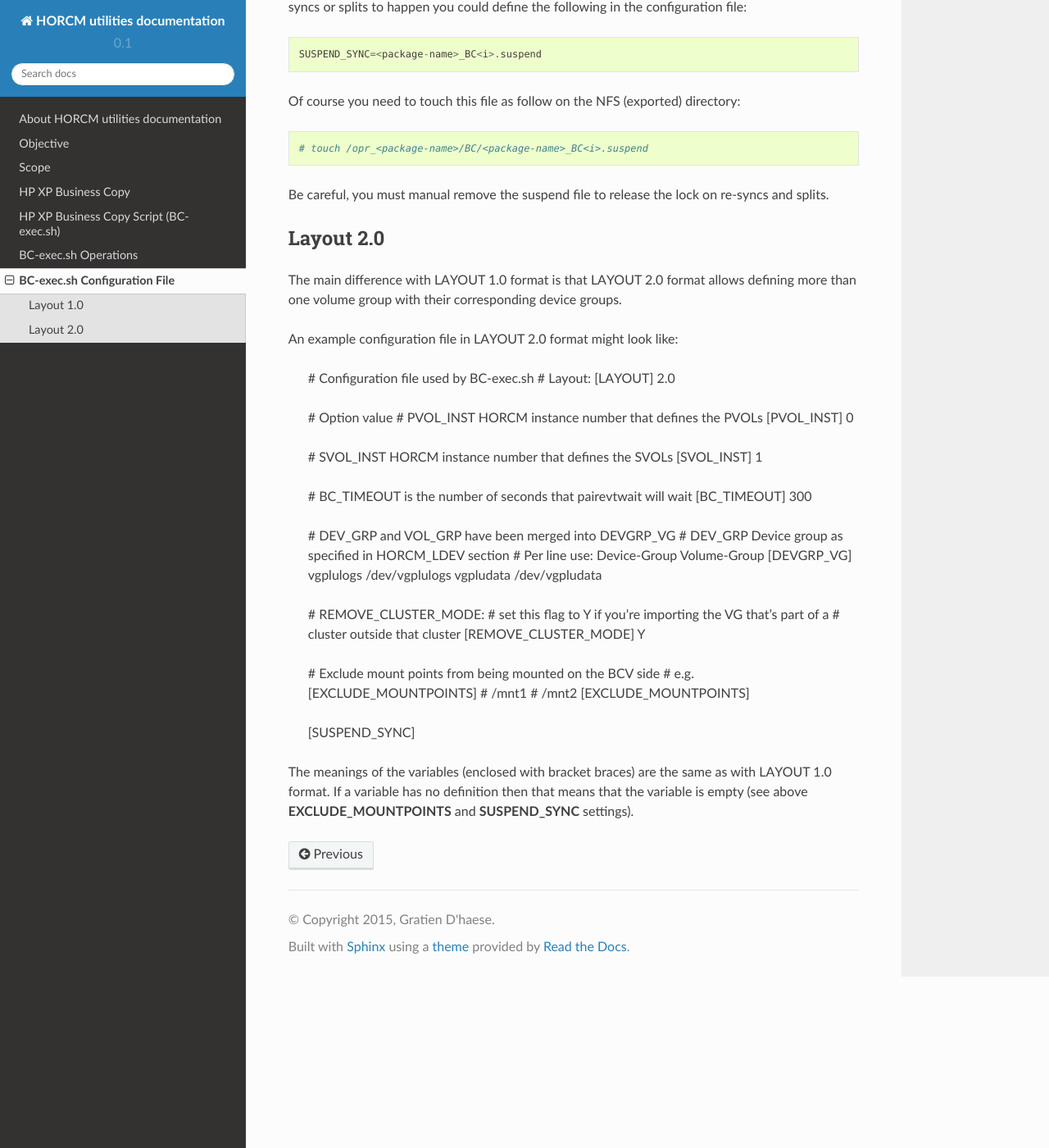
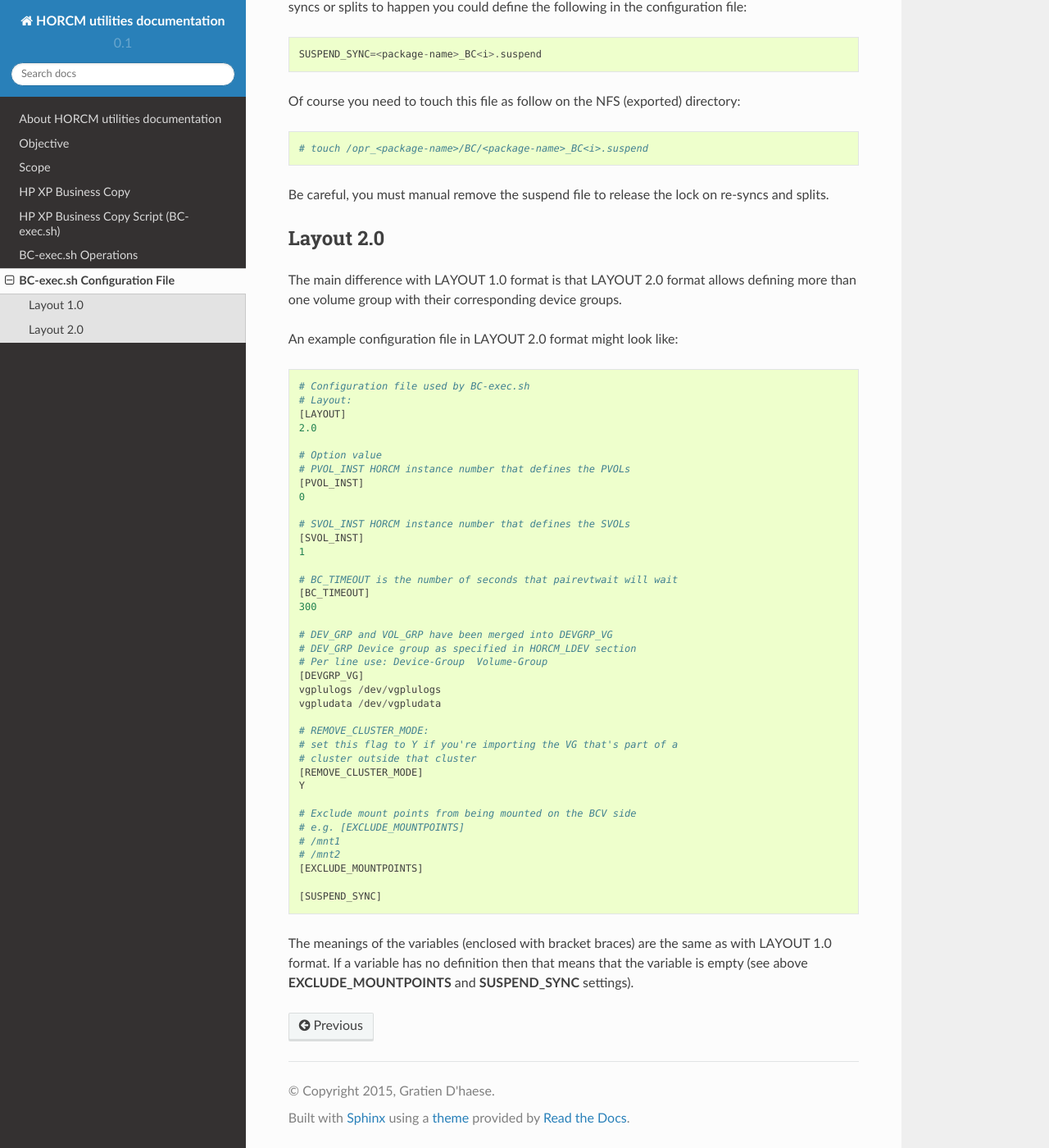
Before and after one commit to gdha/horcm-utils-docs, a Sphinx documentation site: the page built from source/bc_exec_configuration_file.rst, in a window 1280 px wide and 1400 px high, scrolled down 2144 px. Shown: the whole window at 82% size. Built offline with Sphinx 7.4.7 and the Read the Docs theme 2.0.0, drawn with Linux system fonts in a browser that asks for light colours.

```diff
--- a/source/bc_exec_configuration_file.rst
+++ b/source/bc_exec_configuration_file.rst
@@ -86,7 +86,7 @@ Layout 2.0
 
 The main difference with LAYOUT 1.0 format is that LAYOUT 2.0 format allows defining more than one volume group with their corresponding device groups.
 
-An example configuration file in LAYOUT 2.0 format might look like:
+An example configuration file in LAYOUT 2.0 format might look like::
 
     # Configuration file used by BC-exec.sh
     # Layout:
```
